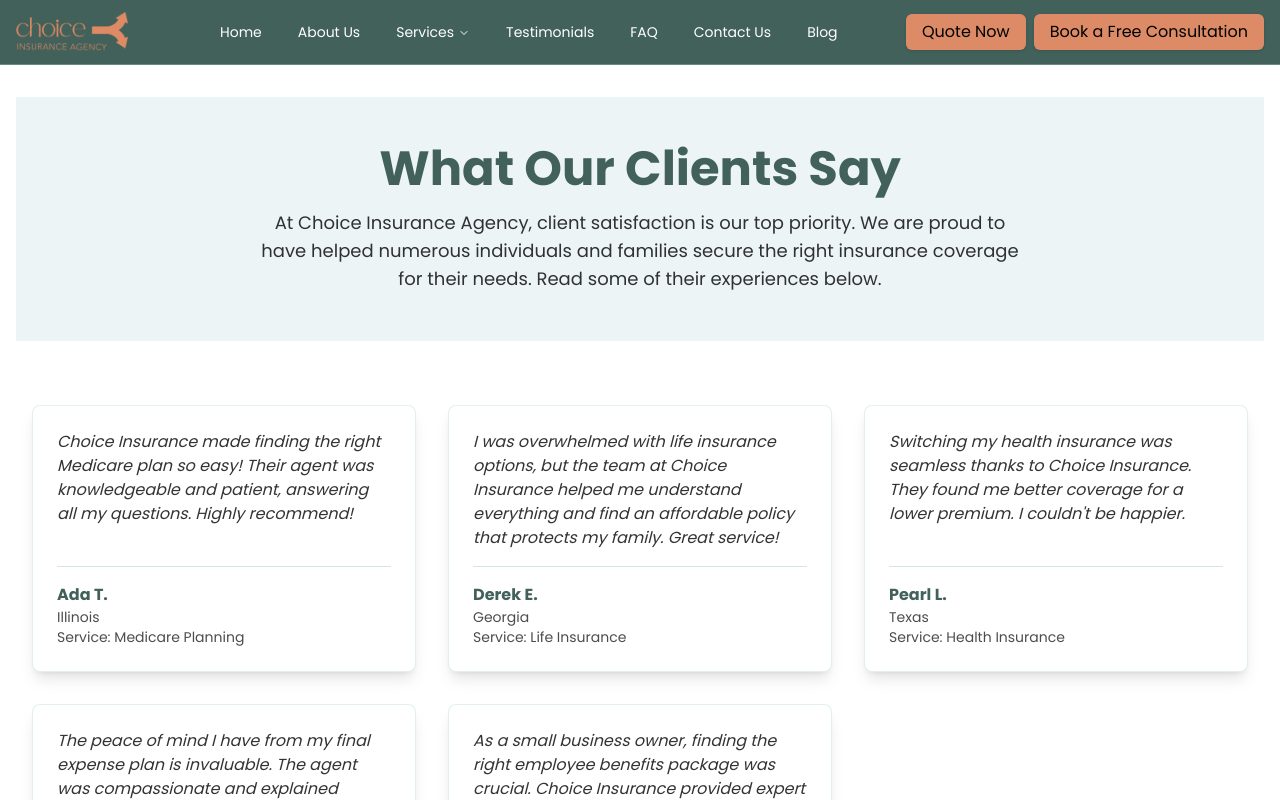
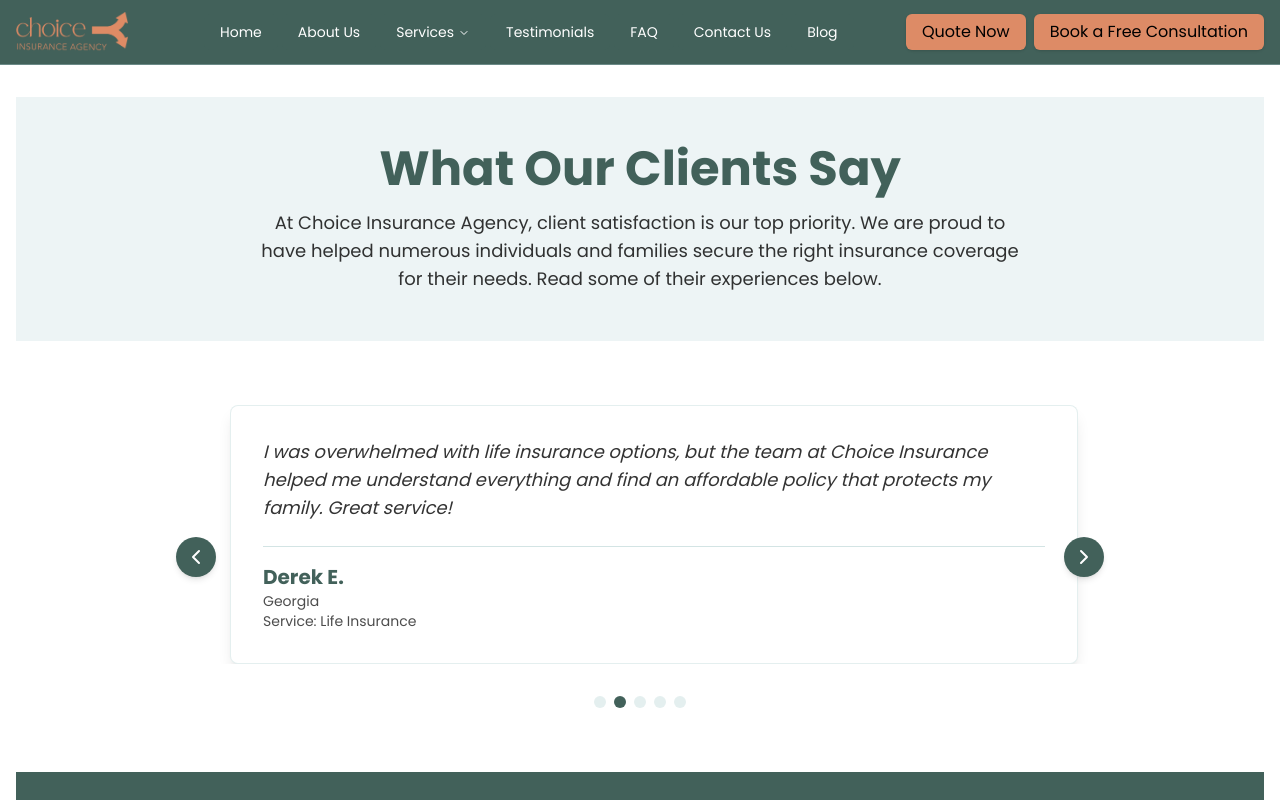
Before and after one commit to Ascempower/Manus, a Next.js app: page /testimonials in a window 1280 px wide. Shown: the top 800 px of the page. Built offline with nearby package versions, Linux system fonts and the light colour scheme.

Commit message:
Implement testimonial carousel with auto-rotation and navigation

```diff
--- a/src/app/testimonials/page.tsx
+++ b/src/app/testimonials/page.tsx
@@ -1,6 +1,11 @@
+"use client";
+
 import type { Metadata } from 'next';
 import Link from 'next/link';
 import { Button } from "@/components/ui/button";
+import { useState, useEffect, useCallback } from 'react';
+import useEmblaCarousel from 'embla-carousel-react';
+import { ChevronLeft, ChevronRight } from 'lucide-react';
 
 export const metadata: Metadata = {
   title: 'Client Testimonials - Choice Insurance Agency',
@@ -41,6 +46,41 @@
 ];
 
 export default function TestimonialsPage() {
+  const [emblaRef, emblaApi] = useEmblaCarousel({ loop: true, align: 'center' });
+  const [selectedIndex, setSelectedIndex] = useState(0);
+  const [scrollSnaps, setScrollSnaps] = useState<number[]>([]);
+
+  const scrollPrev = useCallback(() => emblaApi && emblaApi.scrollPrev(), [emblaApi]);
+  const scrollNext = useCallback(() => emblaApi && emblaApi.scrollNext(), [emblaApi]);
+  const scrollTo = useCallback((index: number) => emblaApi && emblaApi.scrollTo(index), [emblaApi]);
+
+  const onSelect = useCallback(() => {
+    if (!emblaApi) return;
+    setSelectedIndex(emblaApi.selectedScrollSnap());
+  }, [emblaApi]);
+
+  useEffect(() => {
+    if (!emblaApi) return;
+
+    onSelect();
+    setScrollSnaps(emblaApi.scrollSnapList());
+    emblaApi.on('select', onSelect);
+
+    // Auto-play functionality
+    const autoplay = setInterval(() => {
+      if (emblaApi.canScrollNext()) {
+        emblaApi.scrollNext();
+      } else {
+        emblaApi.scrollTo(0);
+      }
+    }, 5000); // Change slide every 5 seconds
+
+    return () => {
+      emblaApi.off('select', onSelect);
+      clearInterval(autoplay);
+    };
+  }, [emblaApi, onSelect]);
+
   return (
     <div className="bg-brand-white text-brand-black">
       {/* Page Header */}
@@ -53,24 +93,62 @@
         </div>
       </section>
 
-      {/* Testimonials Grid */}
+      {/* Testimonials Carousel */}
       <section className="py-16">
         <div className="container mx-auto px-4">
-          <div className="grid md:grid-cols-2 lg:grid-cols-3 gap-8">
+          <div className="relative max-w-4xl mx-auto">
+            <div className="overflow-hidden" ref={emblaRef}>
+              <div className="flex">
                 {testimonials.map((testimonial, index) => (
-              <div key={index} className="bg-brand-white p-6 rounded-lg shadow-lg flex flex-col border border-brand-teal-blue/30 hover:shadow-xl transition-shadow duration-300">
-                <blockquote className="text-brand-black/80 italic mb-4 flex-grow">
-                  <p className="before:content-[\'\\22\'] before:mr-1 before:text-2xl before:font-poppins after:content-[\'\\22\'] after:ml-1 after:text-2xl after:font-poppins">
+                  <div key={index} className="flex-[0_0_100%] min-w-0 pl-4">
+                    <div className="bg-brand-white p-8 rounded-lg shadow-lg flex flex-col border border-brand-teal-blue/30 mx-4 h-full">
+                      <blockquote className="text-brand-black/80 italic mb-6 flex-grow text-lg">
+                        <p className="before:content-[\'\\22\'] before:mr-1 before:text-3xl before:font-poppins after:content-[\'\\22\'] after:ml-1 after:text-3xl after:font-poppins">
                           {testimonial.quote}
                         </p>
                       </blockquote>
                       <div className="mt-auto pt-4 border-t border-brand-teal-blue/50">
-                  <p className="font-bold text-brand-deep-forest-green font-poppins">{testimonial.name}</p>
+                        <p className="font-bold text-xl text-brand-deep-forest-green font-poppins">{testimonial.name}</p>
                         <p className="text-sm text-brand-black/70">{testimonial.location}</p>
                         <p className="text-sm text-brand-black/70">Service: {testimonial.service}</p>
                       </div>
                     </div>
+                  </div>
                 ))}
+              </div>
+            </div>
+
+            {/* Navigation Arrows */}
+            <button
+              className="absolute left-0 top-1/2 transform -translate-y-1/2 -translate-x-4 bg-brand-deep-forest-green text-white p-2 rounded-full shadow-md hover:bg-brand-deep-forest-green/80 transition-colors z-10"
+              onClick={scrollPrev}
+              aria-label="Previous testimonial"
+            >
+              <ChevronLeft size={24} />
+            </button>
+            <button
+              className="absolute right-0 top-1/2 transform -translate-y-1/2 translate-x-4 bg-brand-deep-forest-green text-white p-2 rounded-full shadow-md hover:bg-brand-deep-forest-green/80 transition-colors z-10"
+              onClick={scrollNext}
+              aria-label="Next testimonial"
+            >
+              <ChevronRight size={24} />
+            </button>
+
+            {/* Dots Navigation */}
+            <div className="flex justify-center mt-8">
+              {scrollSnaps.map((_, index) => (
+                <button
+                  key={index}
+                  className={`w-3 h-3 rounded-full mx-1 transition-colors ${
+                    index === selectedIndex
+                      ? 'bg-brand-deep-forest-green'
+                      : 'bg-brand-teal-blue/30 hover:bg-brand-teal-blue/50'
+                  }`}
+                  onClick={() => scrollTo(index)}
+                  aria-label={`Go to slide ${index + 1}`}
+                />
+              ))}
+            </div>
           </div>
         </div>
       </section>
```
Lines whose indentation alone changed are shown as unchanged.
